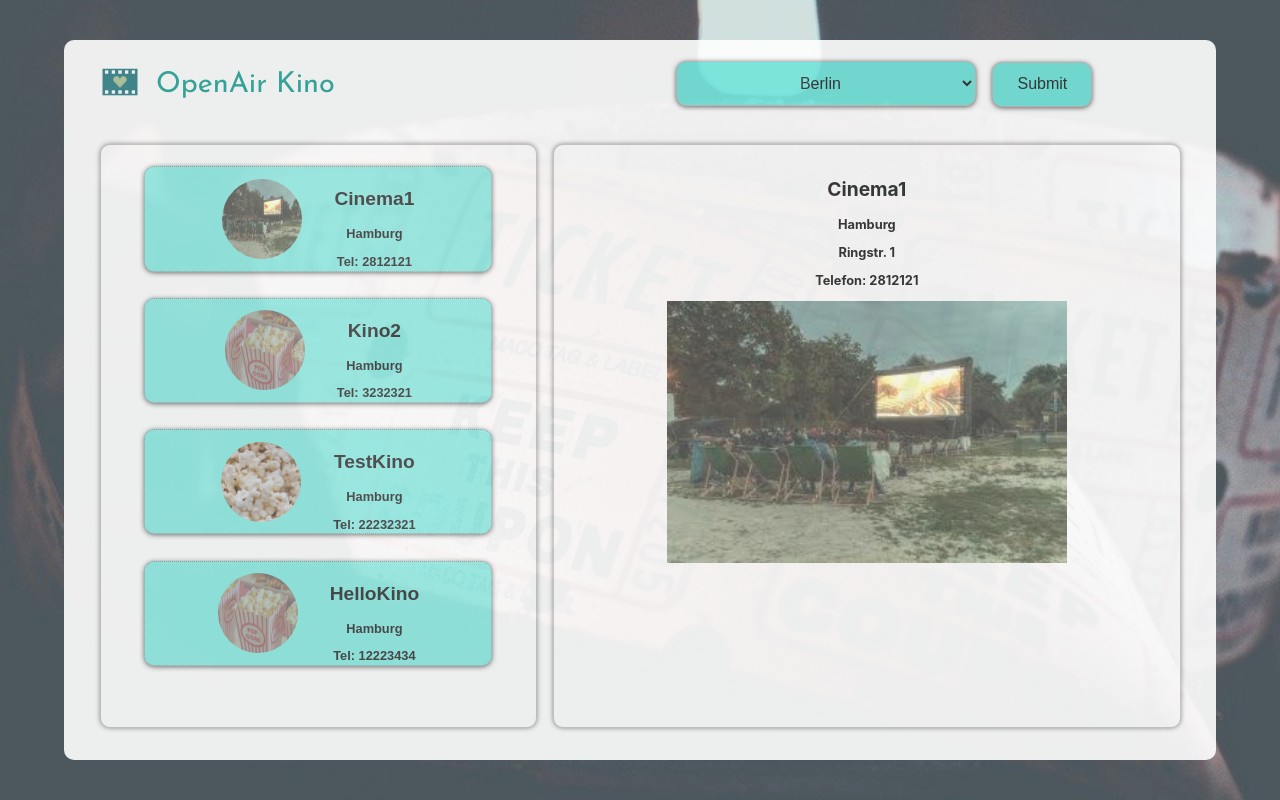
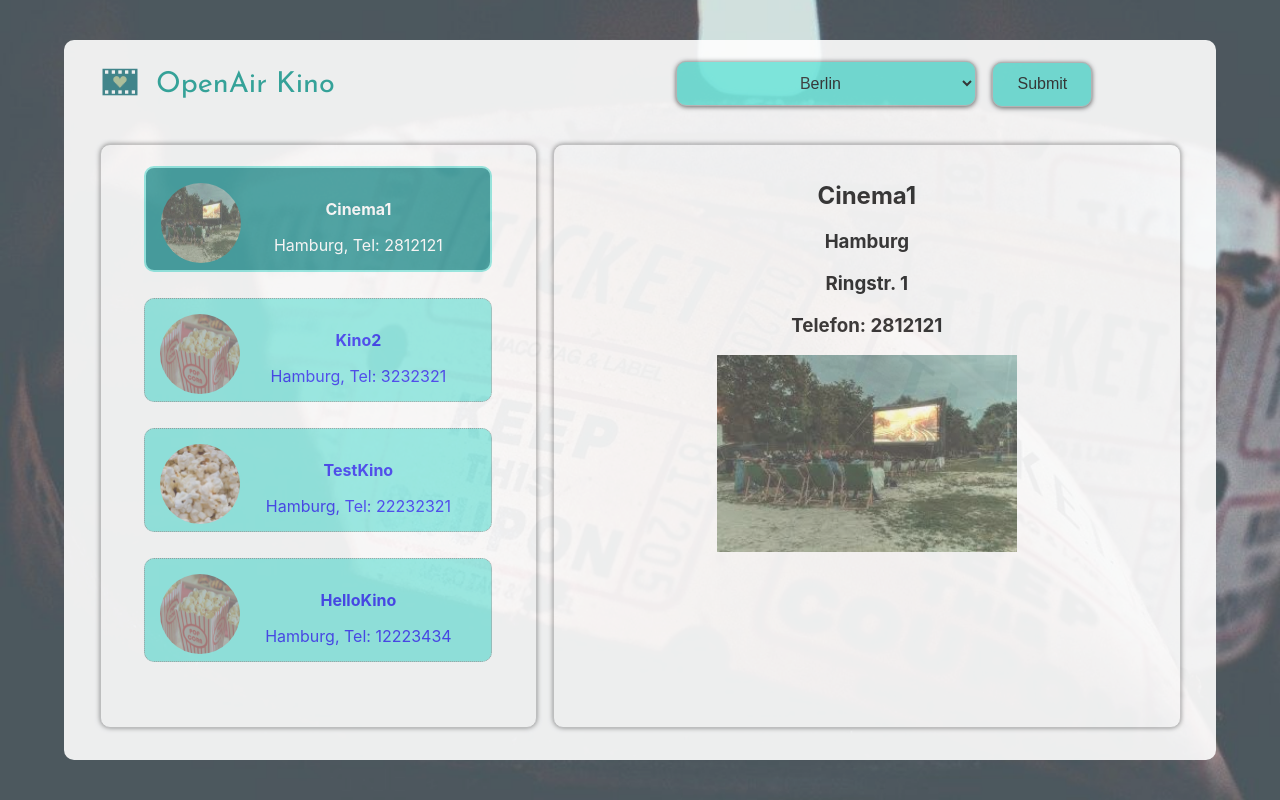
Before and after one commit to moinkatja/open-air-kino, a React (Create React App) app: page / in a window 1280 px wide. Built offline with nearby package versions, Linux system fonts and the light colour scheme.

Commit message:
Active class for results added

```diff
--- a/src/App.css
+++ b/src/App.css
@@ -14,16 +14,12 @@
   display: flex;
 
 }
-
-
-
 .Logo {
   width: 40px;
   margin-right: 1rem;
  float: left;
  margin-top: -8px;
  }
-
 
 
 .MainForm {
@@ -55,5 +51,56 @@ h1 {
   z-index: 2;
   font-family: 'Josefin Sans', sans-serif;
   min-width: 350px;
+}
 
+.KinoThumbnail {
+  border-radius: 50%;
+  width: 80px;
+  height: 80px;
+  float: left;
 }
+
+
+p {
+ font-size: 1rem;
+}
+
+.activeResult {
+  padding: 15px;
+  width: 100%;
+  height: 100%;
+  margin: 0;
+  border: 2px solid #70e7dd;
+  width: 80%;
+  margin: 5px auto;
+  justify-content: center;
+  background-color: teal;
+  color: white;
+  opacity: 0.9;
+  border-radius: 10px;
+  cursor: not-allowed;
+  height: 80%;
+  text-align: center;
+}
+
+.ResultButton {
+  padding: 15px;
+  width: 100%;
+  height: 100%;
+  margin: 0;
+  border: 1px dotted grey;
+  width: 80%;
+  margin: 5px auto;
+  justify-content: center;
+  background-color: #70e7dd;
+  opacity: 0.9;
+  border-radius: 10px;
+  cursor: pointer;
+  height: 80%;
+  text-align: center;
+}
+
+.ResultButton:hover {
+  background-color: teal;
+  color: white;
+}
--- a/src/Components/CinemaProfile/CinemaProfile.js
+++ b/src/Components/CinemaProfile/CinemaProfile.js
@@ -10,11 +10,11 @@ class CinemaProfile extends Component {
 
         return (
             <div className={classes.CinemaProfile}>
-               <h2> {this.props.name}</h2>
+               <h2>{this.props.name}</h2>
                <h3>{this.props.city}</h3>
                <h3>{this.props.street}</h3>
                <h3>Telefon: {this.props.tel}</h3>
-               <img className={classes.CinemaPicture} src={this.props.pic} alt="Kino Picture" />
+               <img className={classes.CinemaPicture} src={this.props.pic} alt="CinemaPicture" />
             </div>
         )
     }
--- a/src/Components/CinemaProfile/CinemaProfile.module.css
+++ b/src/Components/CinemaProfile/CinemaProfile.module.css
@@ -17,5 +17,5 @@
 }
 
 .CinemaPicture {
-    width: 400px;
+    width: 300px;
 }
--- a/src/Components/Form/Form.js
+++ b/src/Components/Form/Form.js
@@ -1,5 +1,5 @@
 import React from 'react';
-import  './Form.module.css';
+import classes from './Form.module.css';
 
 const Form = props => {
     return (
@@ -10,7 +10,7 @@ const Form = props => {
                 <option>Berlin</option>
                 <option >Hamburg</option>
             </select>
-            <button>Submit</button>
+            <button className={classes.SubmitBtn}>Submit</button>
         </form>
 
     )
--- a/src/Components/Form/Form.module.css
+++ b/src/Components/Form/Form.module.css
@@ -19,7 +19,7 @@ select option {
 }
 
 
-button {
+.SubmitBtn {
     margin-left: 1rem;
     margin-top: 1rem;
     width: 100px;
@@ -35,7 +35,7 @@ button {
     transition: 0.3s ease-in-out;
 }
 
-button:hover {
+.SubmitBtn:hover {
     background-color: teal;
     color: white;
 
--- a/src/Components/Results/Result/Result.js
+++ b/src/Components/Results/Result/Result.js
@@ -1,20 +1,25 @@
 import React from 'react';
 import classes from "./Result.module.css";
-import { BrowserRouter, Link, Switch, Route } from "react-router-dom";
+import '../../CinemaProfile/CinemaProfile';
+import { BrowserRouter, NavLink } from "react-router-dom";
 
 function Result(props) {
 
     return (
-
-            <button className={classes.ResultItem} id={props.id} onClick={props.clicked} >
-                <img className={classes.KinoThumbnail} src={props.pic} alt="Kino Thumbnail" />
-                <div  >
-                    <h2>{props.name}</h2>
-                    <h3> {props.city}</h3>
-                    <h3> Tel: {props.tel}</h3>
+        <BrowserRouter>
+            <NavLink to={
+                { pathname: `${props.id}` }}>
+                <div
+                    className={props.id === props.activeCinema ? ' activeResult' : 'ResultButton'}
+                    id={props.id}
+                    onClick={props.clicked} >
+                    <img
+                        className={classes.KinoThumbnail}
+                        src={props.pic} alt="Kino Thumbnail" />
+                    <p><strong>{props.name}</strong></p> <p> {props.city}, Tel: {props.tel} </p>
                 </div>
-            </button>
-
+            </NavLink>
+        </BrowserRouter>
     )
 }
 
--- a/src/Components/Results/Result/Result.module.css
+++ b/src/Components/Results/Result/Result.module.css
@@ -1,7 +1,9 @@
-.ResultItem {
-    padding: 5px;
+ .ResultButton {
+    padding: 15px;
+    width: 100%;
+    height: 100%;
+    margin: 0;
     border: 1px dotted grey;
-    display: flex;
     width: 80%;
     margin: 5px auto;
     justify-content: center;
@@ -10,24 +12,21 @@
     border-radius: 10px;
     cursor: pointer;
     height: 80%;
+    text-align: center;
+}
+
+ .ResultButton:hover {
+    background-color: teal;
+    color: white;
 }
 
 .KinoThumbnail {
     border-radius: 50%;
     width: 80px;
     height: 80px;
-    margin-right: 2rem;
-    align-self: center;
+    float: left;
 }
 
-h2 {
-    font-size: 1.2rem;
+p {
+   font-size: 1rem;
 }
-
-h3 {
-    font-size: .8rem;
-}
-
-button {
-    z-index: 90;
-}
--- a/src/Components/Results/Results.js
+++ b/src/Components/Results/Results.js
@@ -1,21 +1,20 @@
 import React, { Component } from 'react';
 import Result from "./Result/Result";
-import { BrowserRouter, Link, Switch, Route } from "react-router-dom";
+
 
 import classes from "./Results.module.css";
 
 class Results extends Component {
+
     constructor(props) {
         super(props);
-        this.changeCinema = this.changeCinema.bind(this);
+        this.changeActiveCinema = this.changeActiveCinema.bind(this);
     }
 
-    changeCinema(e) {
-
+     changeActiveCinema(e) {
         const buttonId = e.target.id;
         const cinemaId = buttonId[0];
         this.props.cinemaToSelect(cinemaId);
-
     }
 
     render() {
@@ -23,10 +22,6 @@ class Results extends Component {
             <div className={classes.Results}>
                 {
                     this.props.cinemas.map((cinema) =>
-                        <BrowserRouter>
-                            <Link to={{
-                                pathname: `${cinema.id}`
-                            }}>
                                 <Result
                                     name={cinema.name}
                                     tel={cinema.tel}
@@ -34,16 +29,13 @@ class Results extends Component {
                                     city={cinema.city}
                                     id={cinema.id}
                                     key={cinema.id}
-                                    clicked={this.changeCinema}
+                                    clicked={this.changeActiveCinema}
+                                    activeCinema={this.props.activeCinema}
                                 />
-                            </Link>
-                        </BrowserRouter>
                     )
                 }
             </div>
         )
-
-
     }
 }
 
--- a/src/Components/Results/Results.module.css
+++ b/src/Components/Results/Results.module.css
@@ -20,3 +20,33 @@
   a:visited {
       color: rgb(63, 60, 60);
   }
+
+
+  .ResultButton {
+    padding: 15px;
+    width: 100%;
+    height: 100%;
+    margin: 0;
+    border: 1px dotted grey;
+    width: 80%;
+    margin: 5px auto;
+    justify-content: center;
+    background-color: #70e7dd;
+    opacity: 0.9;
+    border-radius: 10px;
+    cursor: pointer;
+    height: 80%;
+    text-align: center;
+
+}
+
+.KinoThumbnail {
+    border-radius: 50%;
+    width: 80px;
+    height: 80px;
+    float: left;
+}
+
+p {
+   font-size: 1rem;
+}
--- a/src/Components/Router/Router.js
+++ b/src/Components/Router/Router.js
@@ -5,10 +5,11 @@ import App from "../../App";
 import CinemaProfile from "../CinemaProfile/CinemaProfile";
 
 const Router = () => (
+
   <BrowserRouter>
     <Switch>
       <Route path="/" component={App} exact />
-      <Route path="cinema/:id" component={CinemaProfile} />
+      <Route path="id"  component={CinemaProfile} />
     </Switch>
   </BrowserRouter>
 );
```
Also changed, not shown: src/App.js (+9 -9 lines).
